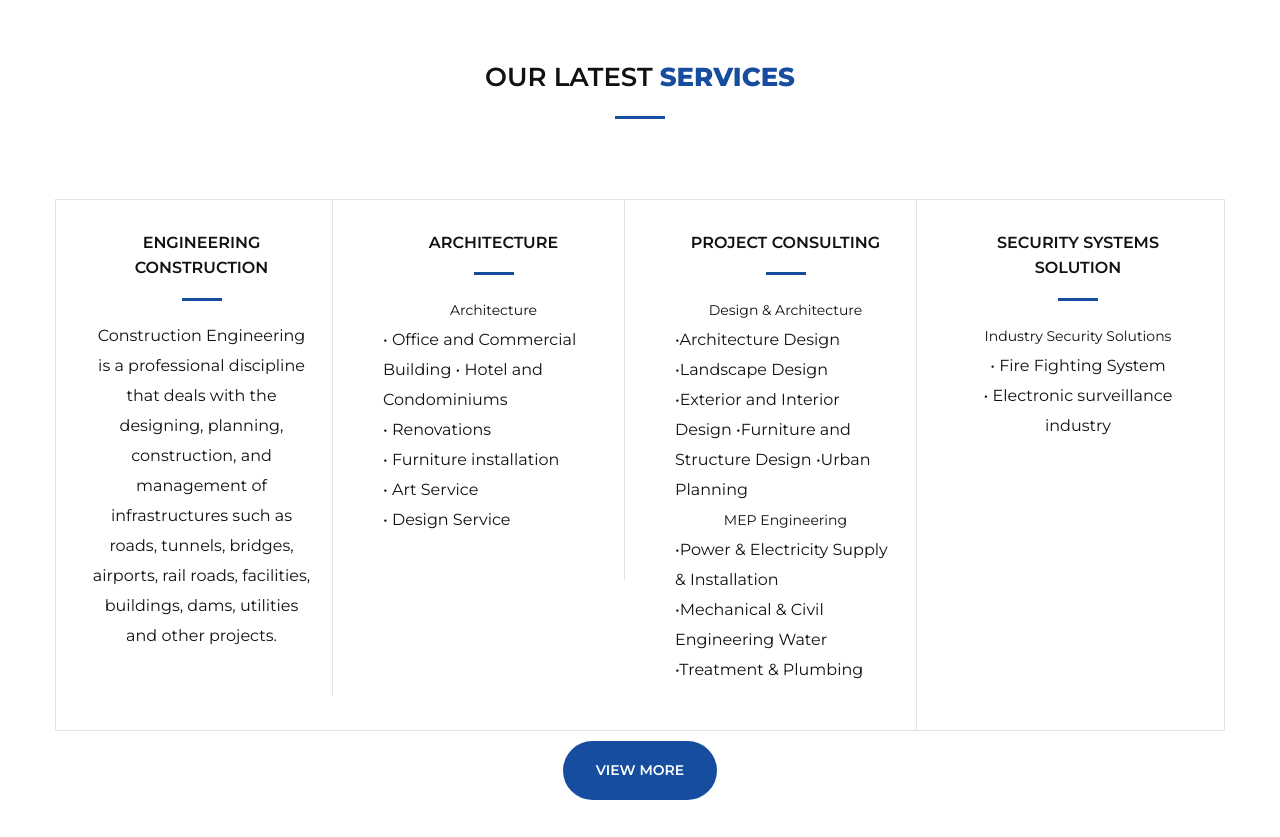
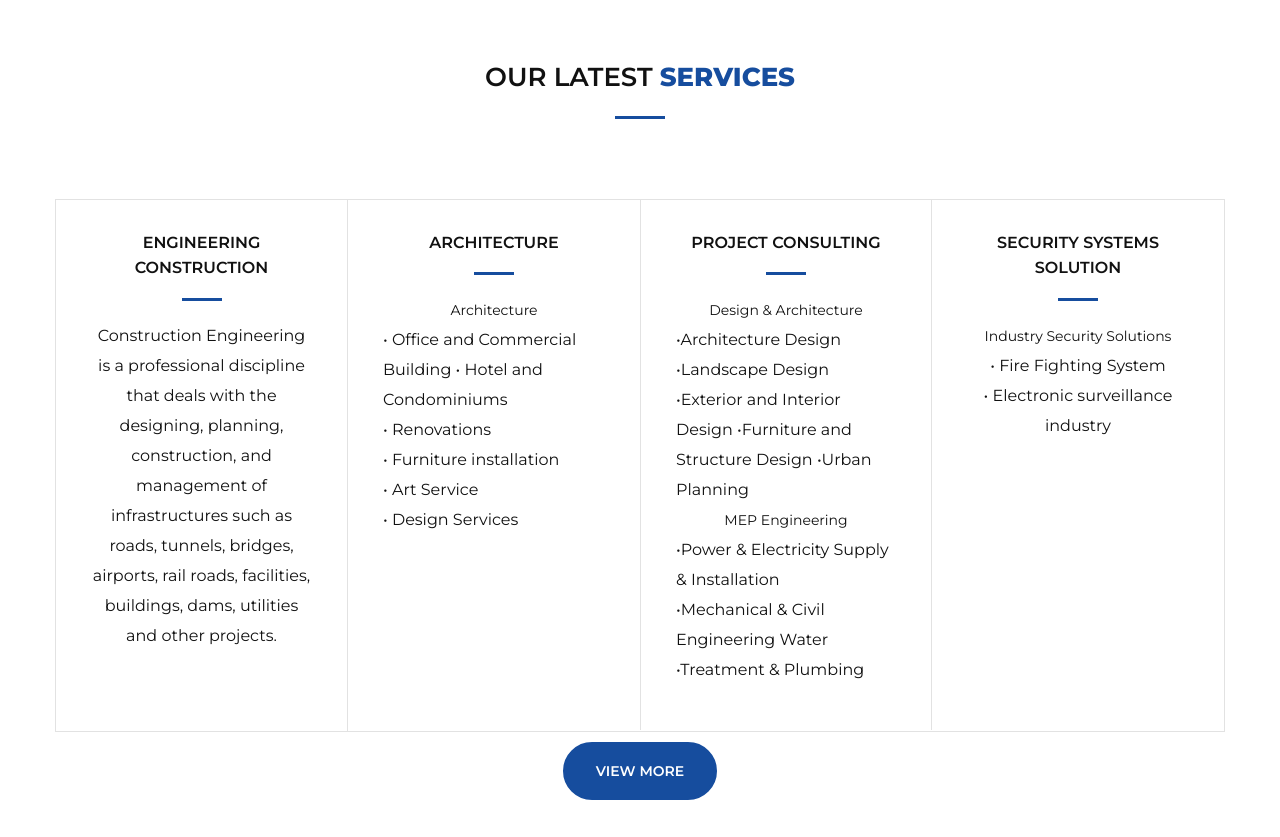
Before and after one commit to visatch/Springboot_G4Tec, a Spring Boot app: page / in a window 1280 px wide. Shown: the part 1947-2784 px from the top of the page. Run offline with Spring Boot 4, Linux system fonts and the light colour scheme; some libraries are stand-ins or nearby versions.

Commit message:
fix style border

```diff
--- a/src/main/resources/static/css/index.css
+++ b/src/main/resources/static/css/index.css
@@ -22,6 +22,16 @@
 /*}*/
 .border-1{
     border: 1px solid #e2e2e2;
+}
+.border-r-1{
+    border-right: 1px solid #e2e2e2;
+}
+.border-l-r-1{
+    border-right: 1px solid #e2e2e2;
+    border-left: 1px solid #e2e2e2;
+}
+.margin-b-35px{
+    margin-bottom: 35px !important; ;
 }
 .border-0{
     border: 0 !important;
--- a/src/main/resources/templates/index.html
+++ b/src/main/resources/templates/index.html
@@ -289,8 +289,8 @@
                     <div class="section_content">
                         <div class="container">
                             <div class="row border-1 mb-10px line-height-30px">
-                                <div class="col-lg-3 col-md-3 col-sm-6 col-xs-12">
-                                <div class="our_blog_block itemgrid_block">
+                                <div class="col-lg-3 col-md-3 col-sm-6 col-xs-12 border-r-1 ">
+                                <div class="our_blog_block itemgrid_block border-0 margin-b-35px">
                                     <div class="content_holder">
                                         <div class="blog_title service_title">
                                             <h3><a href="/service">Engineering Construction</a></h3>
@@ -302,8 +302,8 @@
                                     </div>
                                 </div>
                             </div>
-                                <div class="col-lg-3 col-md-3 col-sm-6 col-xs-12">
-                                <div class="our_blog_block itemgrid_block">
+                                <div class="col-lg-3 col-md-3 col-sm-6 col-xs-12 ">
+                                <div class="our_blog_block itemgrid_block border-0">
                                     <div class="content_holder">
                                         <div class="blog_title service_title">
                                             <h3><a href="/service">Architecture</a></h3>
@@ -315,13 +315,17 @@
                                                 • Renovations<br/>
                                                 • Furniture installation<br/>
                                                 • Art Service<br/>
-                                                • Design Service</p>
+                                                • Design Services
+                                            <span>
+
+                                            </span>
+                                            </p>
                                         </div>
                                     </div>
                                 </div>
                             </div>
-                                <div class="col-lg-3 col-md-3 col-sm-6 col-xs-12">
-                                <div class="our_blog_block itemgrid_block mb-0">
+                                <div class="col-lg-3 col-md-3 col-sm-6 col-xs-12 border-l-r-1">
+                                <div class="our_blog_block itemgrid_block mb-0 border-0">
                                     <div class="content_holder">
                                         <div class="blog_title service_title">
                                             <h3><a href="/service">Project Consulting</a></h3>
```
